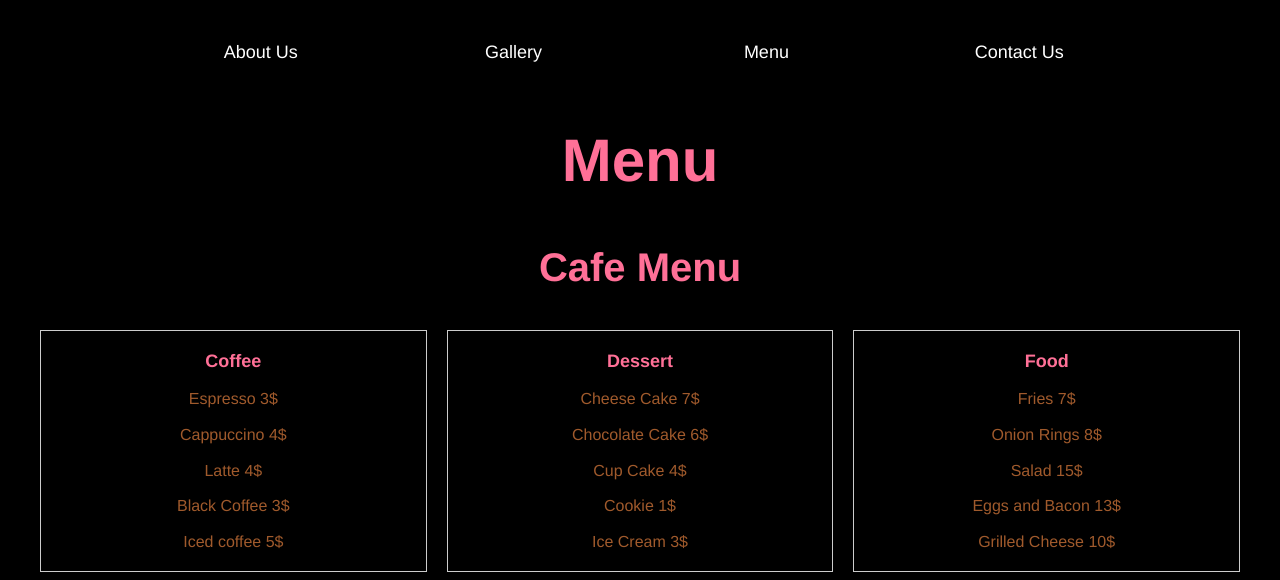
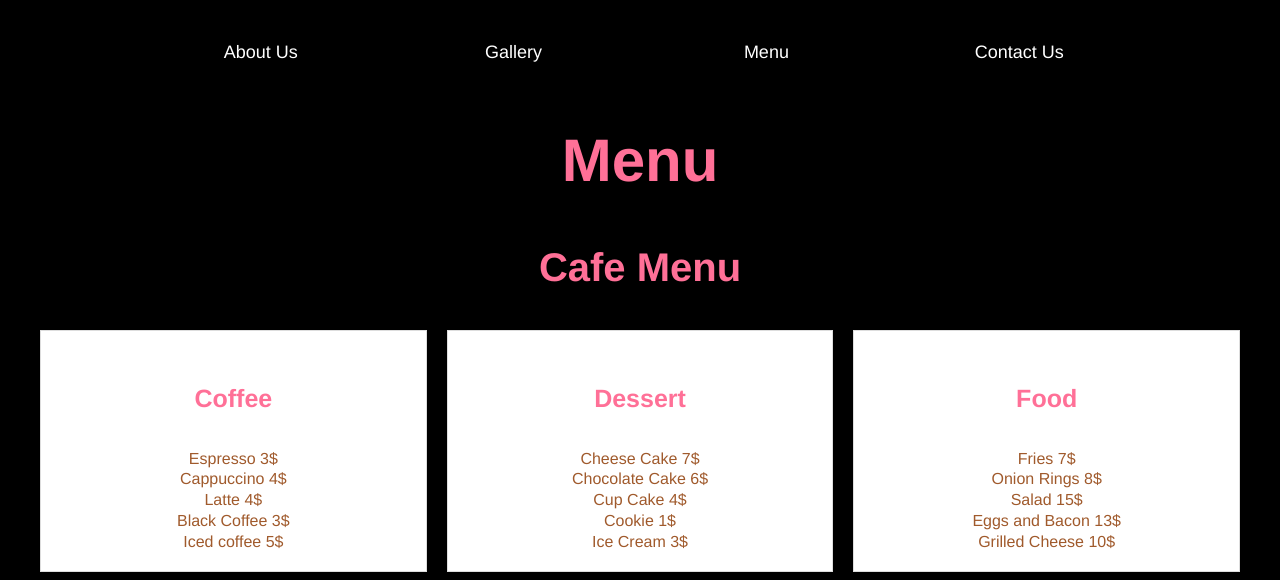
Before and after one commit to ViktoriaGusev/CatCafe, a plain HTML site: page menu.html in a window 1280 px wide. Shown: the part 602-1182 px from the top of the page. Drawn offline with Linux system fonts and the light colour scheme.

Commit message:
Update styles.css

```diff
--- a/styles.css
+++ b/styles.css
@@ -150,13 +150,15 @@ input[type=submit] {
 		}
 
 		.menu-item {
-			border: 1px solid #ccc;
+			background-color: #fff;
+  			border: 1px solid #ddd;
   			padding: 20px;
   			text-align: center;
   			height: 200px;
   			display: flex;
   			flex-direction: column;
   			justify-content: space-between;
+		}
 		}
 
 		.menu-item h4 {
```
Lines whose indentation alone changed are shown as unchanged.
